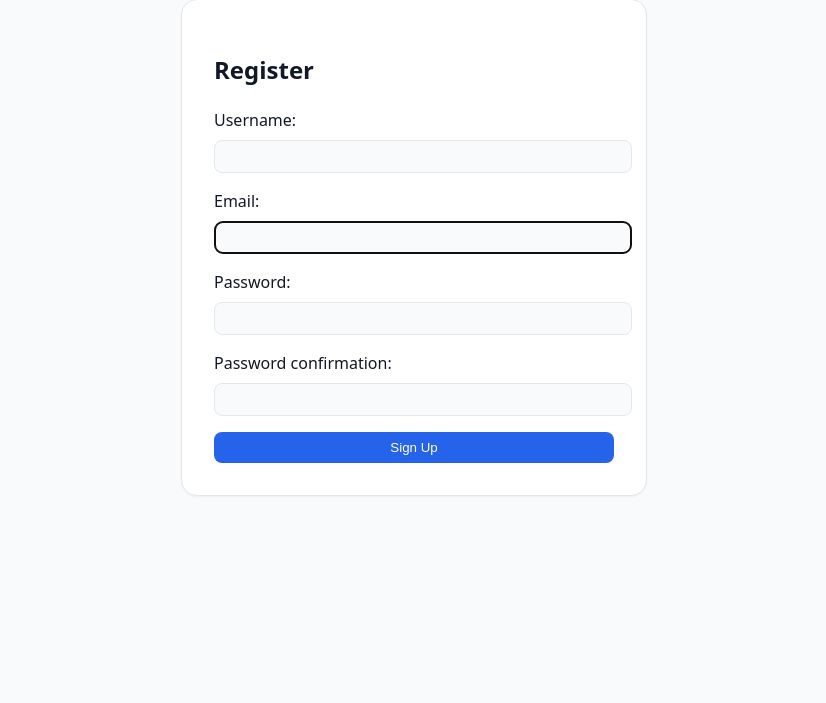
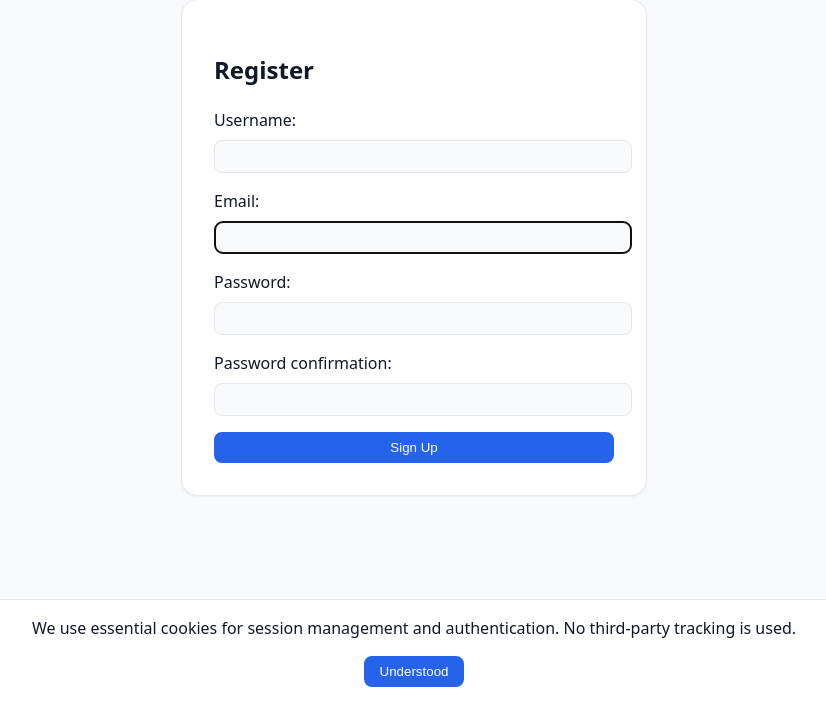
Before and after one commit to farazalisayyed2728/Shard-Vault, a Django app: page /accounts/register/ in a window 1280 px wide. Shown: the part 97-800 px from the top of the page, without its empty margins (226-1052 px from the left). Run offline with Django 5.2, Linux system fonts and the light colour scheme; parts of the project's set-up code (start-up, migrations or seed data) failed here and were passed over.

Commit message:
temp base

```diff
--- a/templates/base.html
+++ b/templates/base.html
@@ -41,5 +41,35 @@
     <main id="main">
         {% block content %}{% endblock %}
     </main>
+    <button id="back-to-top" class="btn" aria-label="Back to top" style="display:none; position:fixed; bottom:20px; right:20px; z-index:1000;">↑ Top</button>
+
+    <!-- Floating Contact Button -->
+    <button class="btn" style="position:fixed; bottom:20px; left:20px; border-radius:50%; width:50px; height:50px; font-size:1.5rem; z-index:1000;" onclick="alert('Contact form would open here.')">💬</button>
+
+    <!-- Cookie Notice -->
+    <div id="cookie-notice" style="display:none; position:fixed; bottom:0; left:0; right:0; background:var(--surface-color); padding:1rem; border-top:1px solid var(--border-color); z-index:1001; text-align:center;">
+        <p style="margin:0 0 1rem 0;">We use essential cookies for session management and authentication. No third-party tracking is used.</p>
+        <button class="btn" onclick="acceptCookies()">Understood</button>
+    </div>
+
+    <script>
+        // Cookie Notice Logic
+        if (!localStorage.getItem('cookies_accepted')) {
+            document.getElementById('cookie-notice').style.display = 'block';
+        }
+        function acceptCookies() {
+            localStorage.setItem('cookies_accepted', 'true');
+            document.getElementById('cookie-notice').style.display = 'none';
+        }
+
+        // Privacy-conscious UTM Tracking
+        const params = new URLSearchParams(window.location.search);
+        const utmSource = params.get('utm_source');
+        if (utmSource) {
+            // Store temporarily in session, do not send to 3rd parties
+            sessionStorage.setItem('utm_source', utmSource);
+            sessionStorage.setItem('utm_campaign', params.get('utm_campaign'));
+        }
+    </script>
 </body>
 </html>
```
